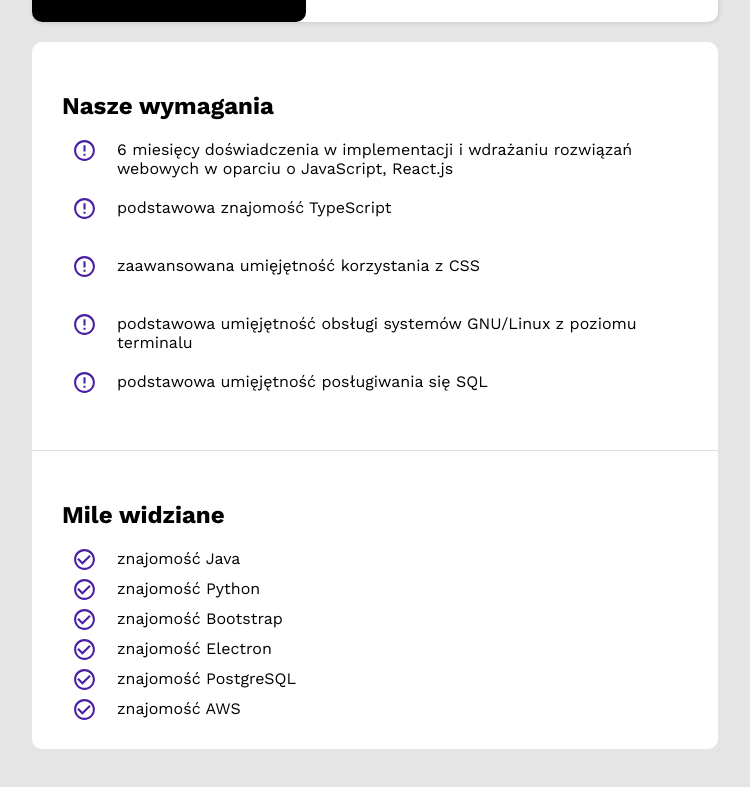
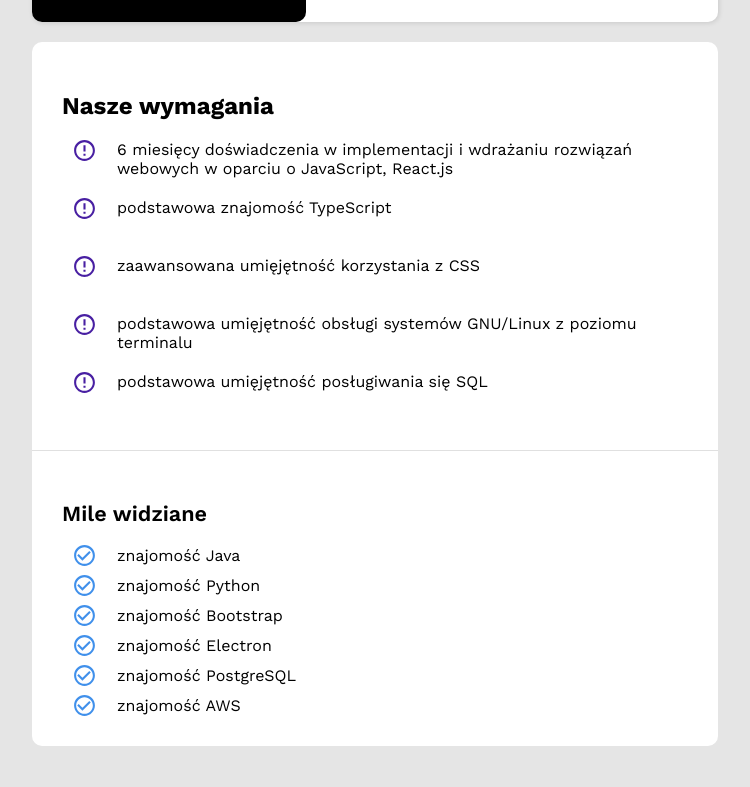
Before and after one commit to kvbakwk/Beauxbatons, a React (Create React App) app: page / in a window 1280 px wide. Shown: the part 1148-1935 px from the top of the page, without its empty margins (108-858 px from the left). Built offline with nearby package versions, Linux system fonts and the light colour scheme.

Commit message:
style changes of optional list

```diff
--- a/src/styles/offer.css
+++ b/src/styles/offer.css
@@ -233,8 +233,8 @@
 .offer .requirementsOptional main.optional .title {
     padding: 50px 0 10px 30px;
 
-    font-size: 1.5rem;
-    font-weight: 700;
+    font-size: 1.35rem;
+    font-weight: 600;
 }
 
 .offer .requirementsOptional main.optional .optionalList {
@@ -247,12 +247,14 @@
     margin: 0 0 0 30px;
 
     padding: 10px;
+
+    font-size: 1rem;
 }
 
 .offer .requirementsOptional main.optional .optionalList .icon {
     position: relative;
-        top: -7px;
+        top: -3px;
 
-    color: #481fa2;
-    font-size: 2rem;
+    color: #4090eb;
+    font-size: 0.9rem;
 }
```
